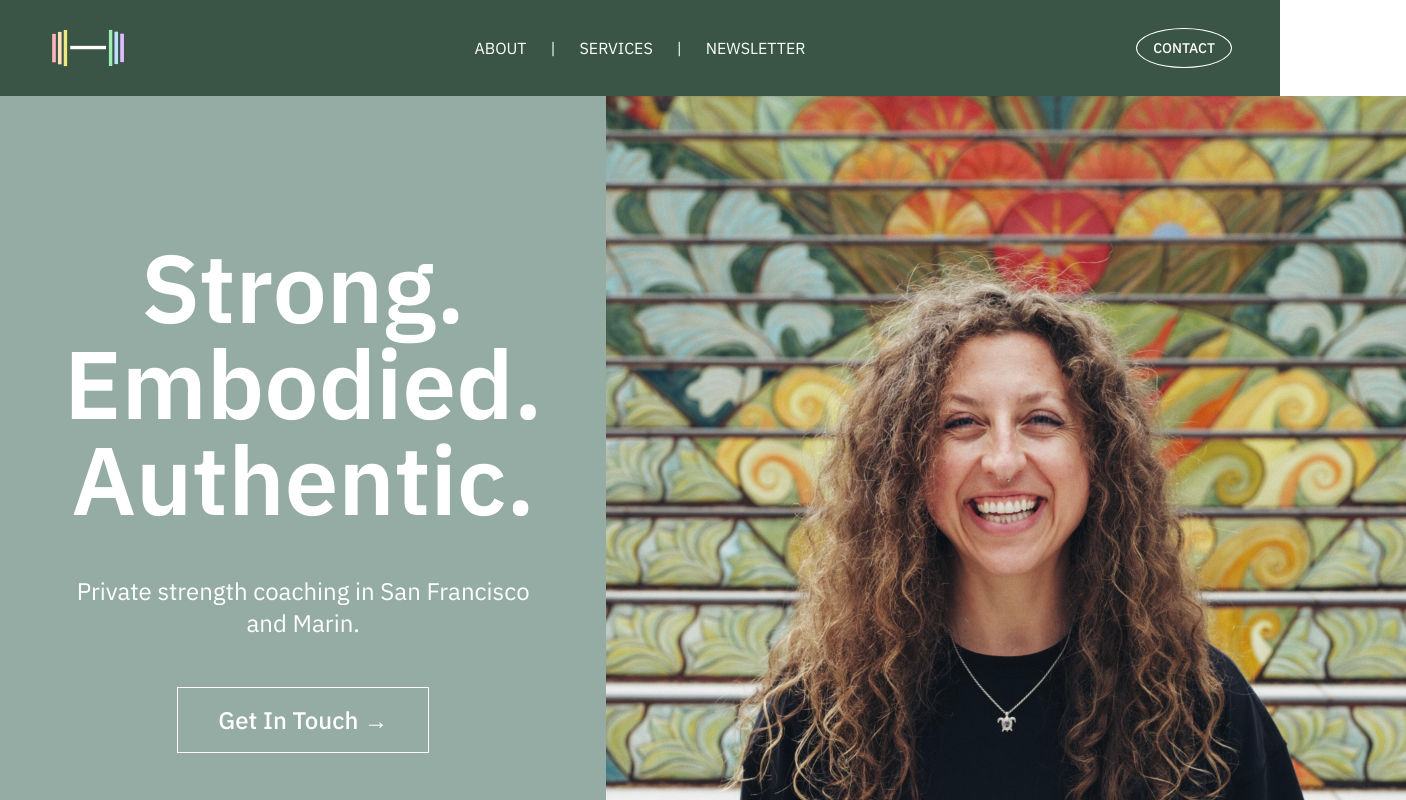
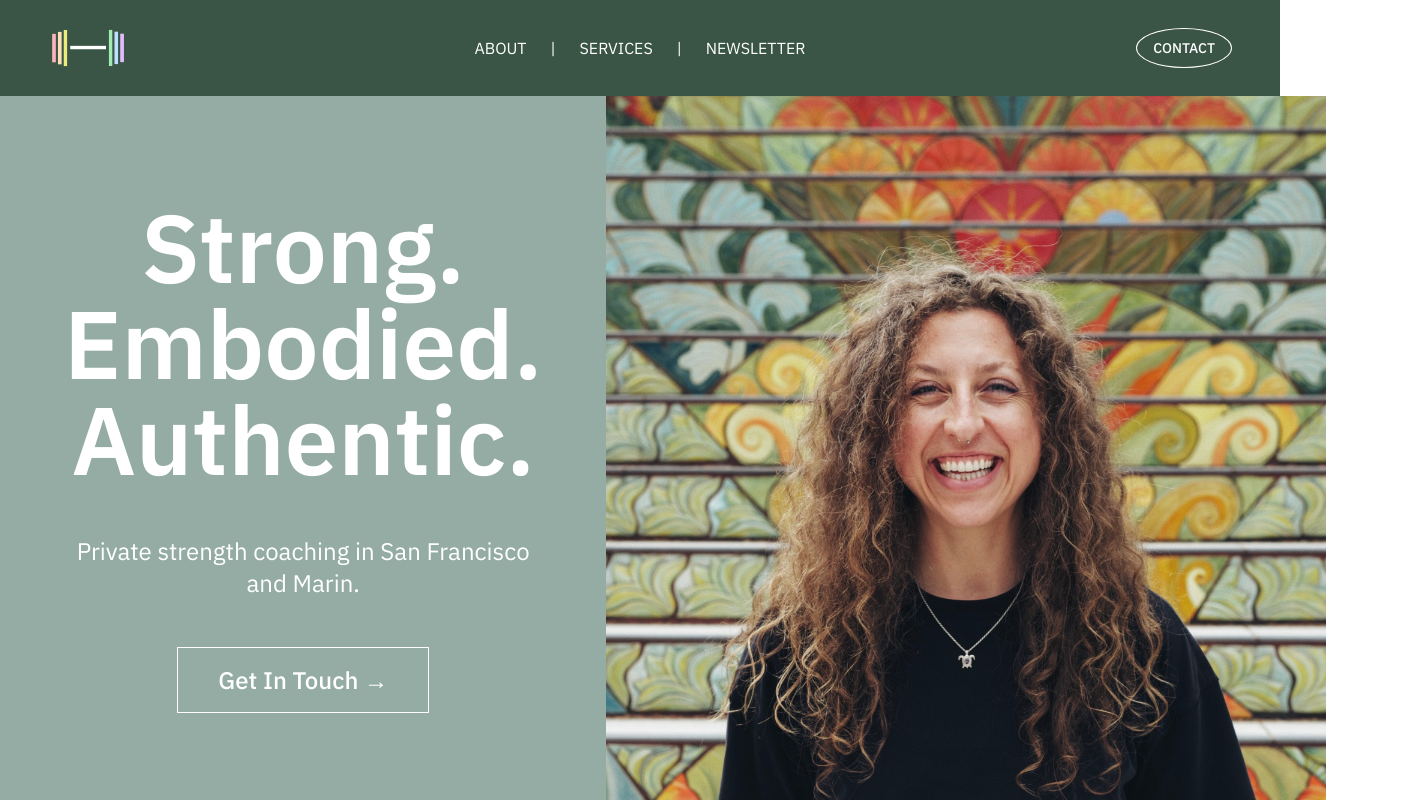
Before and after one commit to atiumcache/emmipetersen, a React (Vite) app: page / in a window 1280 px wide. Shown: the top 800 px of the page, 1406 px wide, since content can reach past the window. Built offline with nearby package versions, Linux system fonts and the light colour scheme.

Commit message:
fix home page height

```diff
--- a/src/pages/Home.tsx
+++ b/src/pages/Home.tsx
@@ -12,7 +12,7 @@ export function Home() {
     <div className="min-h-screen bg-[#3A5546] md:bg-[#3A5546] flex flex-col justify-between">
       <Navbar color="aqua-medium" sticky={false} />
       <div className="bg-[#3A5546] md:bg-[#3A5546] h-[3vh]"></div>
-      <div className="min-h-screen md:h-[90vh] flex flex-col md:flex-row bg-[#3A5546] md:bg-[#94aca3]">
+      <div className="h-auto md:h-[90vh] flex flex-col md:flex-row bg-[#3A5546] md:bg-[#94aca3]">
         <FadeIn className="flex flex-col text-white items-center md:items-center justify-center space-y-8 md:space-y-12 p-6 pt-8 md:p-16 order-2 md:order-1">
           <div
             className={`font-sans font-semibold text-center md:text-center text-5xl w-full md:text-6xl lg:text-7xl xl:text-8xl md:max-w-[40vw] transition-opacity duration-1000 `}
```
